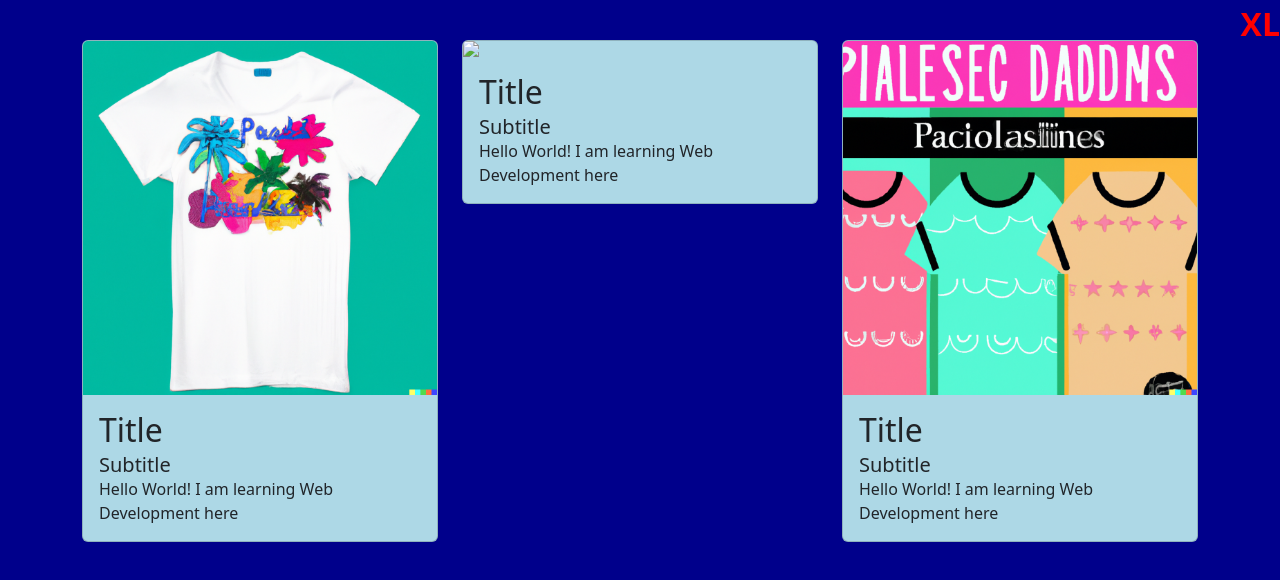
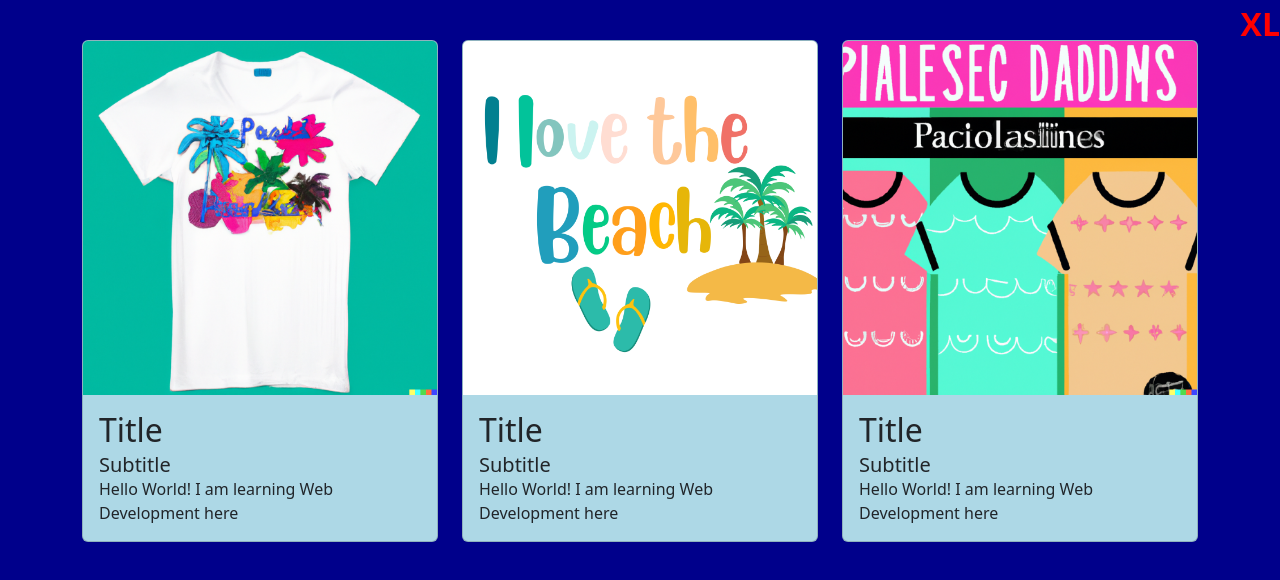
Before and after one commit to KeyCode14/My-Assignment, a plain HTML site: page bootstrap-5/index.html in a window 1280 px wide. Drawn offline with nearby package versions, Linux system fonts and the light colour scheme.

Commit message:
Update index.html

```diff
--- a/bootstrap-5/index.html
+++ b/bootstrap-5/index.html
@@ -39,7 +39,7 @@
           <div class="card" style="width: 100%">
             <img
               class="card-img-top"
-              src="My-Assignment/bootstrap-5/IlovetheBeach.png"
+              src="IlovetheBeach.png"
             />
             <div class="card-body">
               <h2 class="card-title">Title</h2>
```
